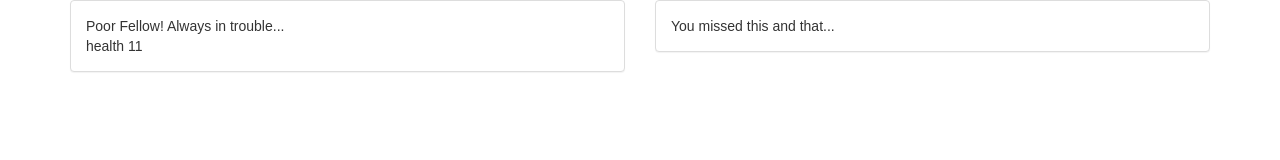
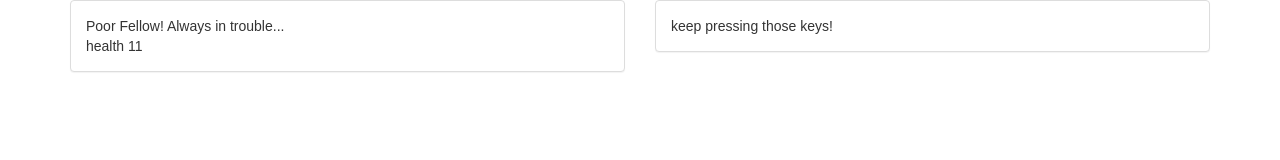
Before and after one commit to tvainio/hirsi, a React (Create React App) app: page / in a window 1280 px wide. Shown: the top 160 px of the page. Built offline with nearby package versions, Linux system fonts and the light colour scheme.

Commit message:
info component now shows game over message only when health is gone

```diff
--- a/src/components/Info.jsx
+++ b/src/components/Info.jsx
@@ -2,20 +2,26 @@ import React from "react";
 import PropTypes from "prop-types";
 import { Panel } from "react-bootstrap";
 
-function Info() {
+const Info = props => {
   //   let { timestamp, id, ttl, ...data } = this.props.data;
 
   return (
     <div>
       <Panel>
-        <Panel.Body>You missed this and that...</Panel.Body>
+        <Panel.Body>
+          <div id="message">
+            {props.health === 0
+              ? "You missed: this and that..."
+              : "keep pressing those keys!"}
+          </div>
+        </Panel.Body>
       </Panel>
     </div>
   );
-}
+};
 
 Info.propTypes = {
-  text: PropTypes.string
+  health: PropTypes.number.isRequired
 };
 
 export default Info;
--- a/src/components/Main.jsx
+++ b/src/components/Main.jsx
@@ -6,34 +6,35 @@ import { Grid, Row, Col } from "react-bootstrap";
 import { connect } from "react-redux";
 import { keypress, newWord } from "../actions/actions";
 
-
 // Add global keyboard listener
-
 
 class Main extends React.Component {
   componentDidMount() {
     this.props.dispatch(newWord("tablet")); // ADD DUMMYWORD. TODO: REPLACE WITH API CALL
-    document.addEventListener("keypress", event => this.props.dispatch(keypress(event.key)));
+    document.addEventListener("keypress", event =>
+      this.props.dispatch(keypress(event.key))
+    );
   }
 
   render() {
     return (
       <Grid>
-        <Row className="MainRow" style={{ padding: '0px', height: '400px' }}>
+        <Row className="MainRow" style={{ padding: "0px", height: "400px" }}>
           <Col xs={6} md={6} className="Ukko">
-            <PoorFellow health={this.props.health}/>
+            <PoorFellow health={this.props.health} />
           </Col>
           <Col xs={6} md={6} className="infobox">
-            <Info />
+            <Info health={this.props.health} />
           </Col>
         </Row>
 
-        <Row className="letters" style={{ padding: '0px', height: '200px' }}>
+        <Row className="letters" style={{ padding: "0px", height: "200px" }}>
           <Col xs={12} md={12} className="letters">
-            <Letters usedLetters={this.props.usedLetters} word={this.props.word} />
+            <Letters
+              usedLetters={this.props.usedLetters}
+              word={this.props.word}
+            />
           </Col>
-
-
         </Row>
       </Grid>
     );
@@ -42,7 +43,6 @@ class Main extends React.Component {
 
 const mapStateToProps = function(store) {
   return {
-
     usedLetters: store.usedLetters,
     word: store.word,
     health: store.health
```
Also changed, not shown: 2 other files (tests, documents, lock files or other folders).
